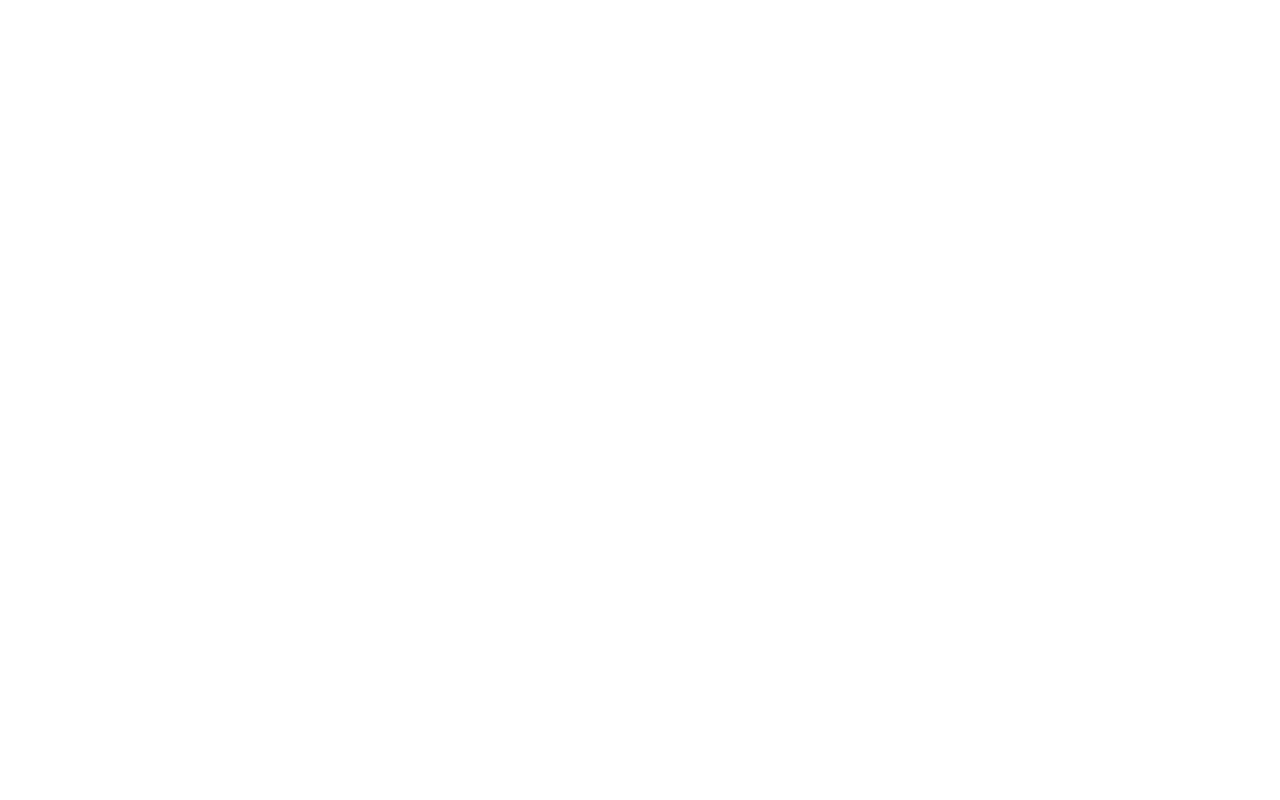
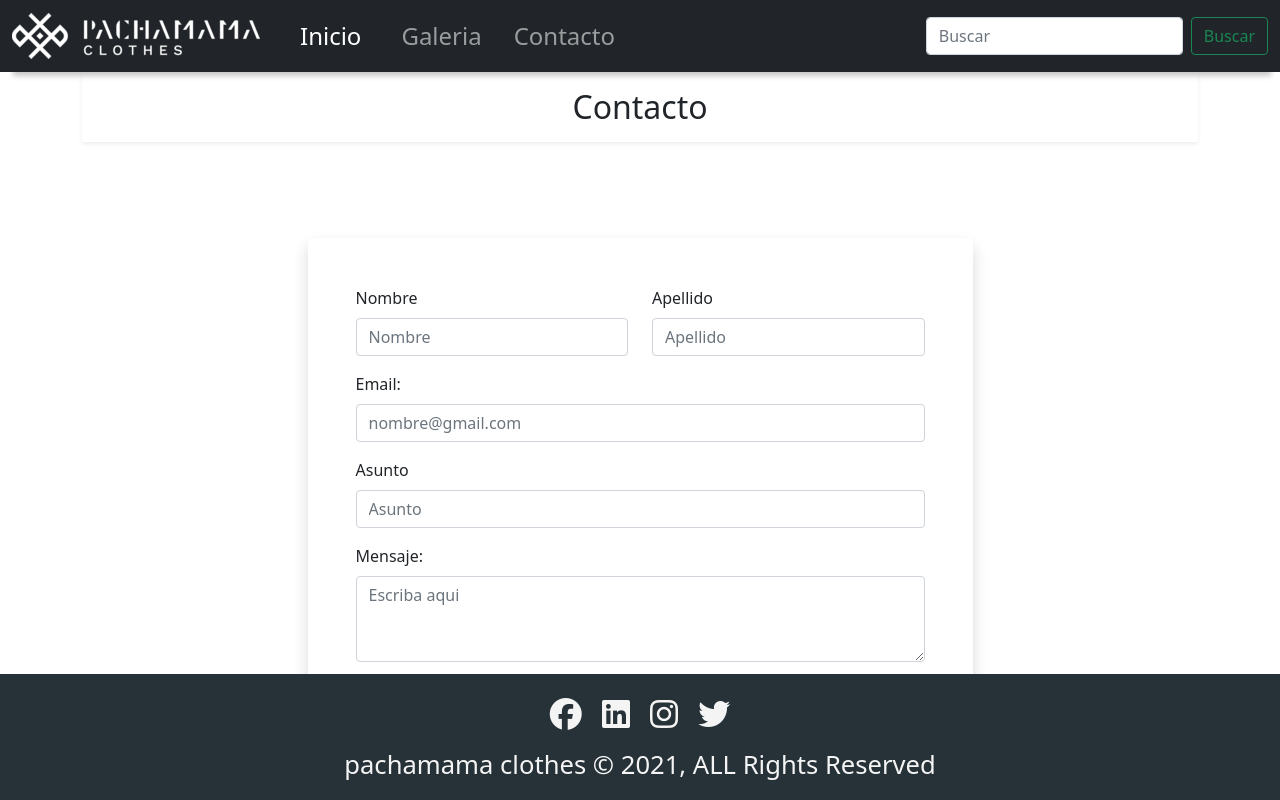
Before and after one commit to DarkoVS/ProyectoFinal, a plain HTML site: page Pages/contacto.html in a window 1280 px wide. Drawn offline with nearby package versions, Linux system fonts and the light colour scheme.

Commit message:
Formulario Contaco creado

```diff
--- a/Css/styles.css
+++ b/Css/styles.css
@@ -27,8 +27,8 @@
 
 /* Carrusel */
 .conocenos {
-    text-align: center;
-    margin-top: 5rem;
+  text-align: center;
+  margin-top: 5rem;
 }
 .mt-carrusel {
   margin-top: 6rem !important;
@@ -44,22 +44,22 @@
 .nav-shadow {
   -webkit-box-shadow: 2px 15px 5px -11px rgba(135, 135, 135, 0.46);
   box-shadow: 2px 15px 5px -11px rgba(135, 135, 135, 0.46);
-
 }
 
 /* CARDS */
 
 .mt-card {
-    margin-top: 5rem !important;
-
+  margin-top: 5rem !important;
 }
 
 .valores {
-    text-align: center;
-    margin-bottom: 5rem;
+  text-align: center;
+  margin-bottom: 5rem;
+}
+
+/* CONTACTO */
 
 
-}
 
 @media (max-width: 500px) {
   html {
--- a/Pages/contacto.html
+++ b/Pages/contacto.html
@@ -0,0 +1,135 @@
+<!DOCTYPE html>
+<html lang="en">
+
+<head>
+    <meta charset="UTF-8">
+    <meta http-equiv="X-UA-Compatible" content="IE=edge">
+    <meta name="viewport" content="width=device-width, initial-scale=1.0">
+    <link href="https://cdn.jsdelivr.net/npm/bootstrap@5.1.3/dist/css/bootstrap.min.css" rel="stylesheet"
+        integrity="sha384-1BmE4kWBq78iYhFldvKuhfTAU6auU8tT94WrHftjDbrCEXSU1oBoqyl2QvZ6jIW3" crossorigin="anonymous" />
+    <link rel="stylesheet" href="../Css/styles.css">
+    <title>Contacto</title>
+</head>
+
+<body>
+    <header>
+        <nav class="navbar navbar-expand-lg navbar navbar-dark bg-dark nav-shadow">
+            <div class="container-fluid">
+                <a class="navbar-brand" href="../index.html"><img src="../Img/Logo Blanco.png" alt="" /></a>
+                <button class="navbar-toggler" type="button" data-bs-toggle="collapse"
+                    data-bs-target="#navbarSupportedContent" aria-controls="navbarSupportedContent"
+                    aria-expanded="false" aria-label="Toggle navigation">
+                    <span class="navbar-toggler-icon"></span>
+                </button>
+                <div class="collapse navbar-collapse" id="navbarSupportedContent">
+                    <ul class="navbar-nav me-auto mb-2 mb-lg-0">
+                        <li class="nav-item">
+                            <a class="nav-link active fs-4 px-4" aria-current="page" href="../index.html">Inicio</a>
+                        </li>
+                        <li class="nav-item">
+                            <a class="nav-link fs-4 px-3" href="../Pages/galeria.html">Galeria</a>
+                        </li>
+                        <li class="nav-item">
+                            <a class="nav-link fs-4 px-3" href="../Pages/contacto.html">Contacto</a>
+                        </li>
+                    </ul>
+                    <form class="d-flex">
+                        <input class="form-control me-2" type="search" placeholder="Buscar" aria-label="Search" />
+                        <button class="btn btn-outline-success" type="submit">
+                            Buscar
+                        </button>
+                    </form>
+                </div>
+            </div>
+        </nav>
+    </header>
+    <!-- FORMULARIO CONTACTO -->
+    <main>
+
+        <div class="container-fluid">
+            <div class="container">
+                <div>
+                    <h2 class="text-center mb-5 shadow-sm p-3">Contacto</h2>
+                </div>
+                <div class="row">
+                    <div class="col-md-7 shadow rounded p-5 mt-5  mx-auto">
+                        <div class="row">
+                            <div class="col mb-3">
+                                <label class="form-label">Nombre</label>
+                                <input type="text" class="form-control" placeholder="Nombre">
+                            </div>
+                            <div class="col mb-3">
+                                <label class="form-label">Apellido</label>
+                                <input type="text" class="form-control" placeholder="Apellido">
+                            </div>
+                        </div>
+                        <div class="mb-3">
+                            <label class="form-label">Email:</label>
+                            <input type="text" class="form-control" placeholder="nombre@gmail.com">
+                        </div>
+                        <div class="mb-3">
+                            <label class="form-label">Asunto</label>
+                            <input type="text" class="form-control" placeholder="Asunto">
+                        </div>
+                        <div class="mb-3">
+                            <label class="form-label">Mensaje:</label>
+                            <textarea name="" class="form-control" rows="3" placeholder="Escriba aqui"></textarea>
+                        </div>
+                        <!-- Button trigger modal -->
+                        <button type="button" class="btn btn-primary" data-bs-toggle="modal"
+                            data-bs-target="#exampleModal">
+                            Enviar
+                        </button>
+
+                        <!-- Modal -->
+                        <div class="modal fade" id="exampleModal" tabindex="-1" aria-labelledby="exampleModalLabel"
+                            aria-hidden="true">
+                            <div class="modal-dialog">
+                                <div class="modal-content">
+                                    <div class="modal-header">
+                                        <h5 class="modal-title" id="exampleModalLabel">Pachamama Clothes</h5>
+                                        <button type="button" class="btn-close" data-bs-dismiss="modal"
+                                            aria-label="Close"></button>
+                                    </div>
+                                    <div class="modal-body">
+                                        ¿Esta seguro que quiere enviar este mensaje?
+                                    </div>
+                                    <div class="modal-footer">
+                                        <button type="button" class="btn btn-secondary"
+                                            data-bs-dismiss="modal">Cerrar</button>
+                                        <button type="button" class="btn btn-primary">Enviar</button>
+                                    </div>
+                                </div>
+                            </div>
+                        </div>
+                    </div>
+
+
+                </div>
+            </div>
+        </div>
+
+
+
+    </main>
+    <footer class="footer">
+        <div class="icons">
+            <a href="#"><i class="fab fa-facebook"></i></a>
+            <a href="#"><i class="fab fa-linkedin"></i></a>
+            <a href="#"><i class="fab fa-instagram"></i></a>
+            <a href="#"><i class="fab fa-twitter"></i></a>
+            <p class="company-name">
+                pachamama clothes &copy; 2021, ALL Rights Reserved
+            </p>
+        </div>
+    </footer>
+    <script src="https://cdn.jsdelivr.net/npm/@popperjs/core@2.10.2/dist/umd/popper.min.js"
+        integrity="sha384-7+zCNj/IqJ95wo16oMtfsKbZ9ccEh31eOz1HGyDuCQ6wgnyJNSYdrPa03rtR1zdB"
+        crossorigin="anonymous"></script>
+    <script src="https://cdn.jsdelivr.net/npm/bootstrap@5.1.3/dist/js/bootstrap.min.js"
+        integrity="sha384-QJHtvGhmr9XOIpI6YVutG+2QOK9T+ZnN4kzFN1RtK3zEFEIsxhlmWl5/YESvpZ13"
+        crossorigin="anonymous"></script>
+    <script src="https://kit.fontawesome.com/66aa7c98b3.js" crossorigin="anonymous"></script>
+</body>
+
+</html>
```
Also changed, not shown: Pages/galeria.html (+1 -1 lines), index.html (+5 -5 lines), Img/mail.png (added).
